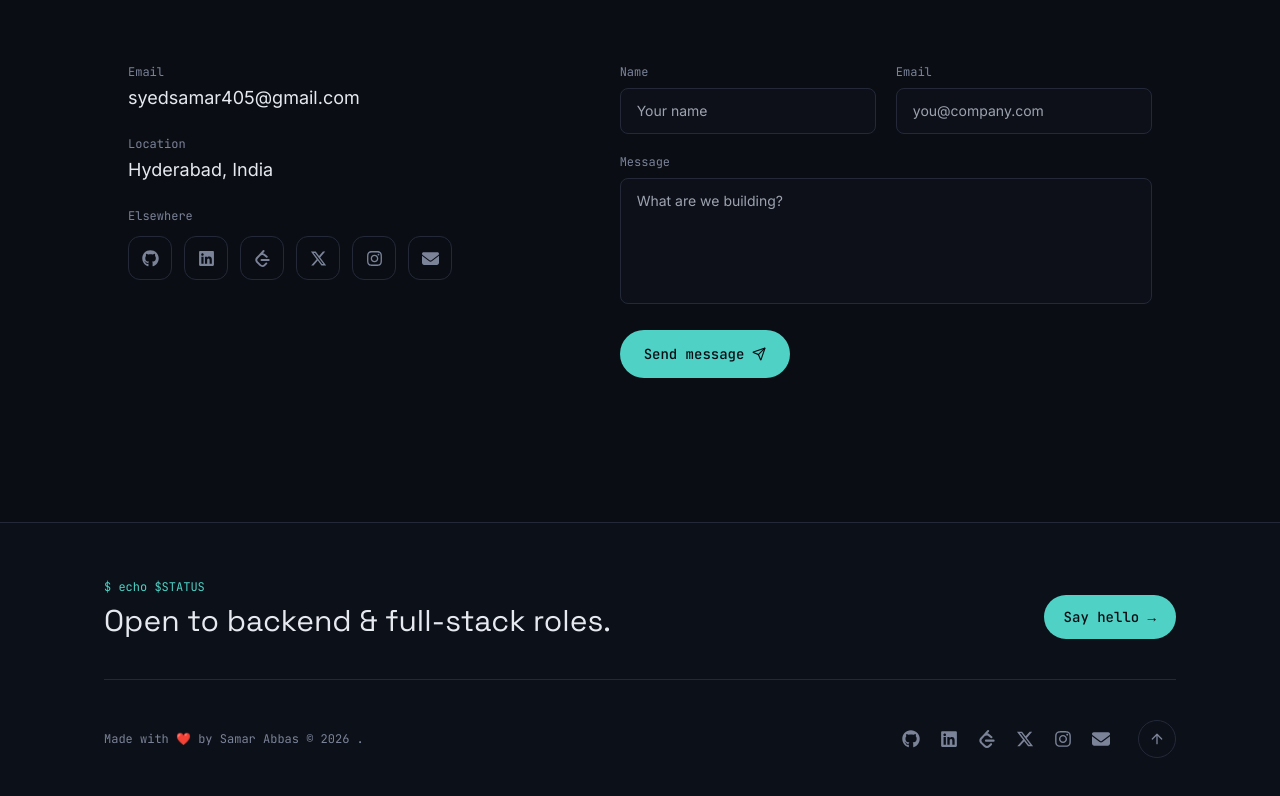
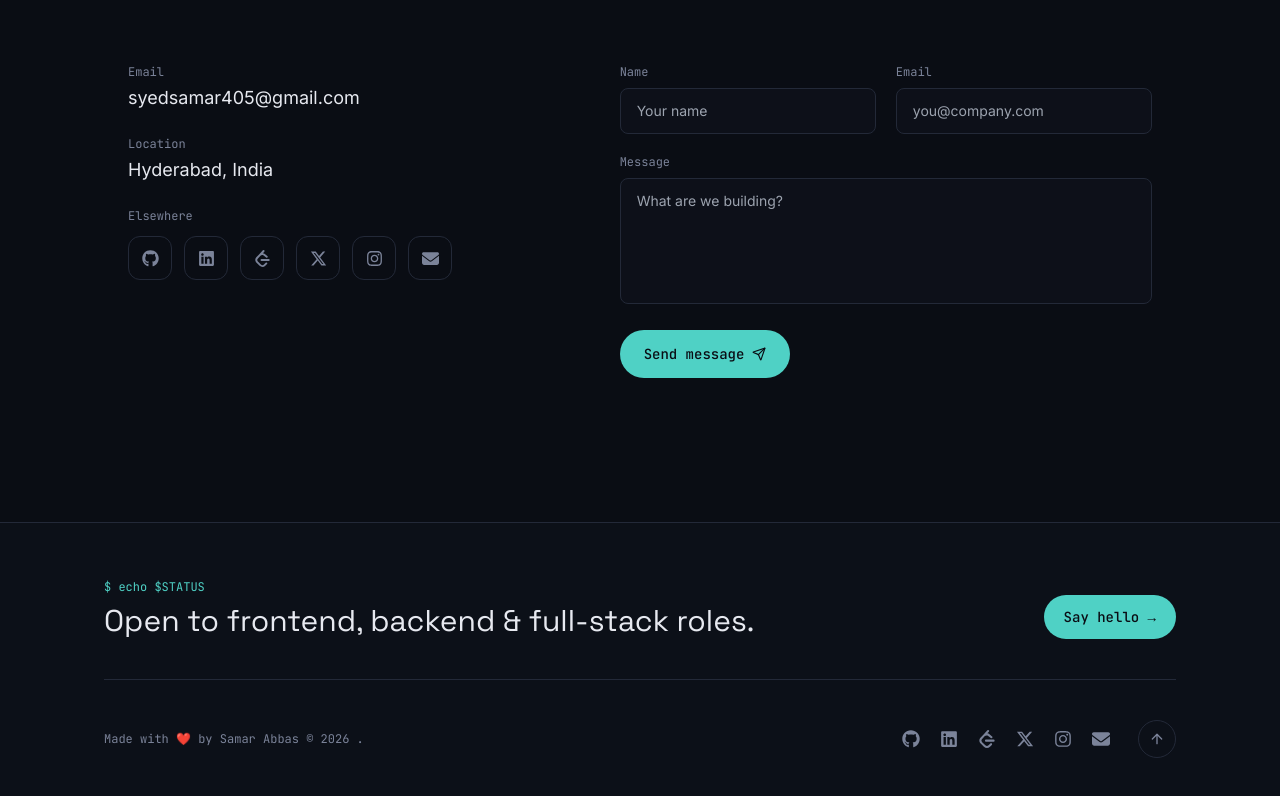
Before and after one commit to samar-abbas-786/personalweb, a React (Vite) app: page / in a window 1280 px wide. Shown: the part 8029-8825 px from the top of the page. Built offline with nearby package versions, Linux system fonts and the light colour scheme.

Commit message:
modify status lines

```diff
--- a/src/components/Footer.jsx
+++ b/src/components/Footer.jsx
@@ -13,7 +13,7 @@ const Footer = () => {
           <div>
             <p className="font-mono text-xs text-signal mb-2">$ echo $STATUS</p>
             <h3 className="font-display text-2xl md:text-3xl text-paper">
-              Open to backend & full-stack roles.
+              Open to frontend, backend & full-stack roles.
             </h3>
           </div>
           <MagneticButton
```
